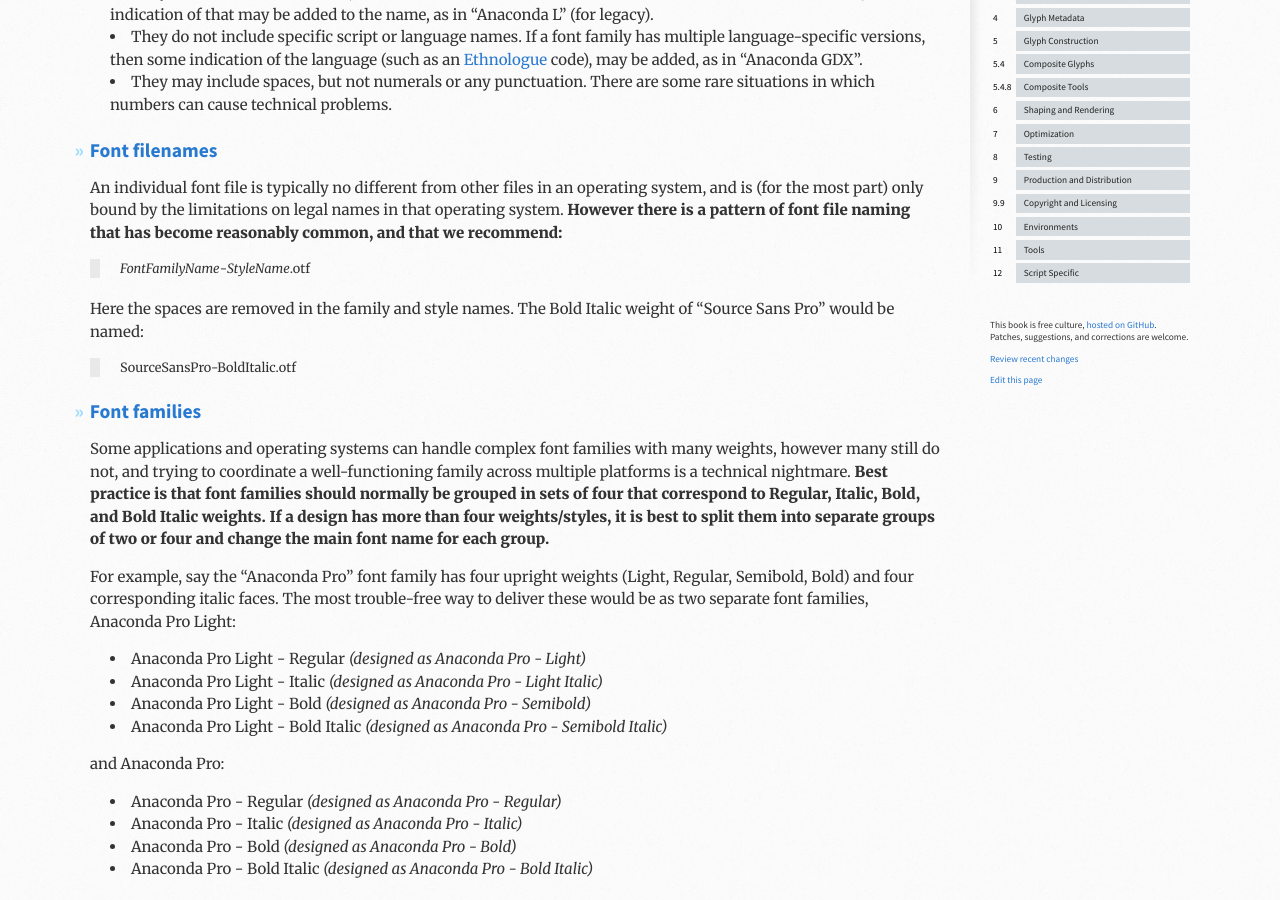
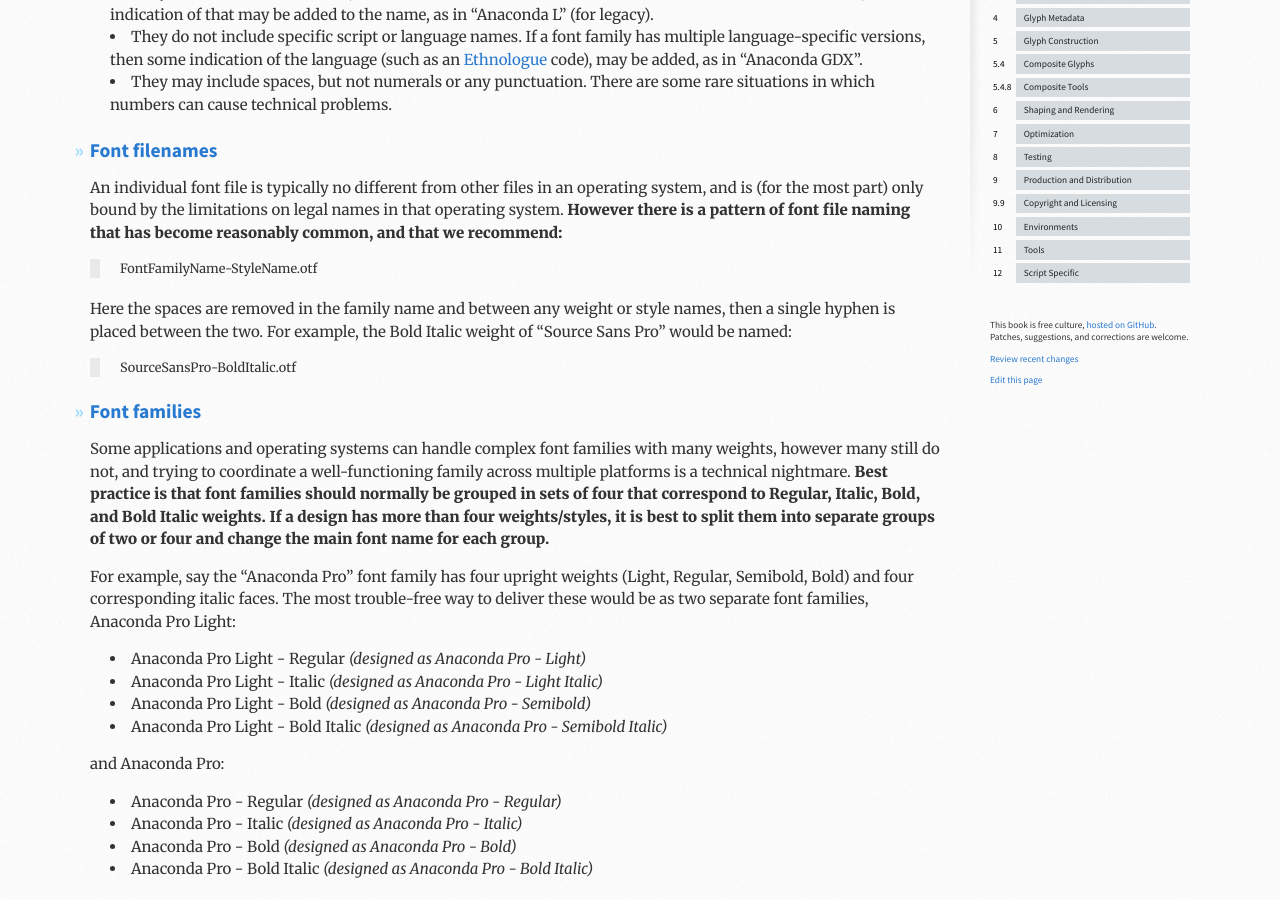
Before and after one commit to silnrsi/FDBP, a Jekyll site: the page built from en-US/Font_Naming.md, in a window 1280 px wide and 900 px high, scrolled down 404 px. Built offline with Jekyll 4.4.1, drawn with Linux system fonts in a browser that asks for light colours.

Commit message:
correct formatting issue

```diff
--- a/en-US/Font_Naming.md
+++ b/en-US/Font_Naming.md
@@ -22,9 +22,9 @@ The most effective font names (those seen in application menus, etc.) have a few
 
 An individual font file is typically no different from other files in an operating system, and is (for the most part) only bound by the limitations on legal names in that operating system. **However there is a pattern of font file naming that has become reasonably common, and that we recommend:**
 
-> _FontFamilyName_-_StyleName_.otf
+> FontFamilyName-StyleName.otf
 
-Here the spaces are removed in the family and style names. The Bold Italic weight of "Source Sans Pro" would be named:
+Here the spaces are removed in the family name and between any weight or style names, then a single hyphen is placed between the two. For example, the Bold Italic weight of "Source Sans Pro" would be named:
 
 > SourceSansPro-BoldItalic.otf
 
```
